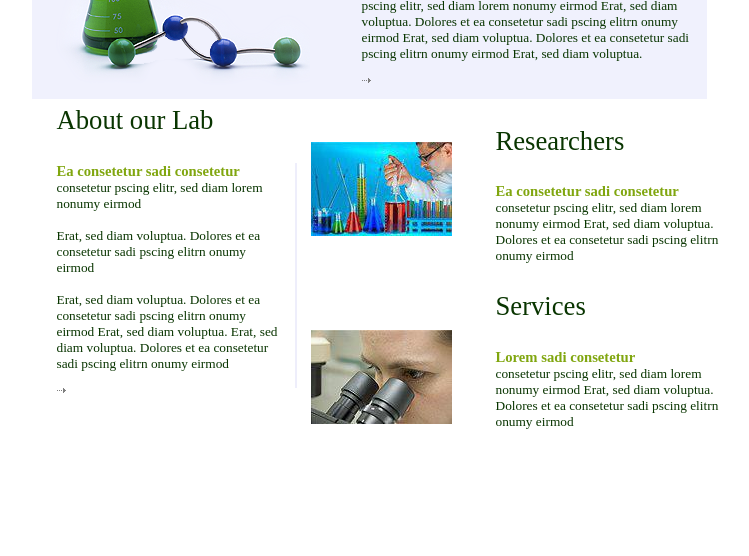
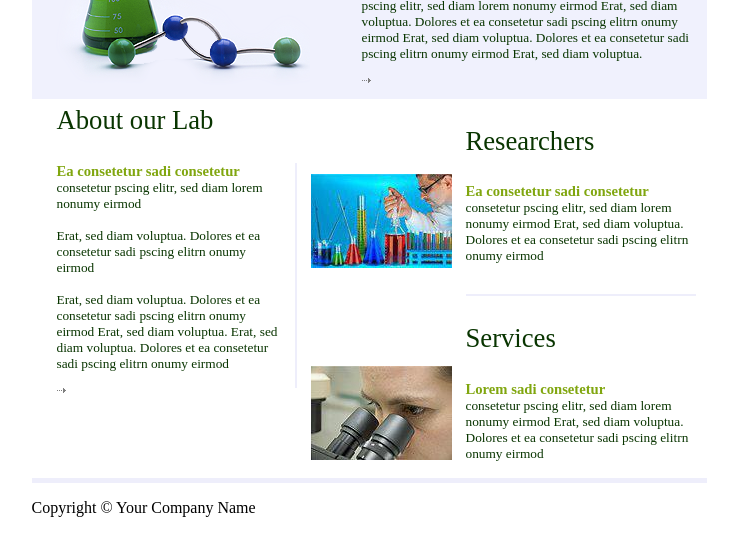
Before and after one commit to MrJakeTheDog/Web-technologies, a plain HTML site: page WEB/lab2.htm in a window 1280 px wide. Shown: the part 274-830 px from the top of the page, without its empty margins (271-1020 px from the left). Before the commit the page ends 800 px from the top, so only its background shows below. Drawn offline with Linux system fonts and the light colour scheme.

Commit message:
Create borders and copyright

```diff
--- a/WEB/lab2.htm
+++ b/WEB/lab2.htm
@@ -44,16 +44,20 @@
   </div>
   <img src="Reseachers.jpg" class="img-researches">
   <div class="text-about1">
-
-
-      <p class="head-of-about1">Researchers</p>
+    <div class="border-bot">  <p class="head-of-about1">Researchers</p>
           <strong class="text-head">Ea consetetur sadi consetetur</strong><br>
           consetetur pscing elitr, sed diam lorem nonumy eirmod Erat, sed diam voluptua. Dolores et ea consetetur sadi pscing elitrn onumy eirmod
-
+    </div>
           <p class="head-of-about1">Services</p>
           <strong class="text-head">Lorem sadi consetetur </strong><br>
           consetetur pscing elitr, sed diam lorem nonumy eirmod Erat, sed diam voluptua. Dolores et ea consetetur sadi pscing elitrn onumy eirmod
   </div>
+  <div class="border-bot-of-page">
+    <p></p>
+  </div>
+  <p class="copyright">
+      Copyright &copy; Your Company Name
+  </p>
   <img src="Services.jpg" class="img-services">
 </body>
 
--- a/WEB/style_lab2.css
+++ b/WEB/style_lab2.css
@@ -80,7 +80,7 @@ h1 {
   width:240;
   margin-left: 25px;
   position: relative;
-  top:-33;
+  top:-65;
 }
 
 .head-of-about {
@@ -97,7 +97,7 @@ h1 {
   margin-right: 25px;
   width:230;
   position: relative;
-  left:50;
+  left:20;
 }
 
 .head-of-about1 {
@@ -124,7 +124,21 @@ position: relative;
   position: relative;
   margin-left: 200px;
   left: 79px;
-  top: -100px;
+  top: -167px;
   width: 141px;
   height: 94px;
 }
+
+.border-bot {
+  border-bottom-color: #EEEEFB;
+  border-bottom-width: 2px;
+  border-bottom-style: solid;
+  padding-bottom: 30px;
+}
+
+.border-bot-of-page {
+  border-bottom-color: #EEEEFB;
+  border-bottom-width: 5px;
+  border-bottom-style: solid;
+  padding-bottom: 0px;
+}
```
